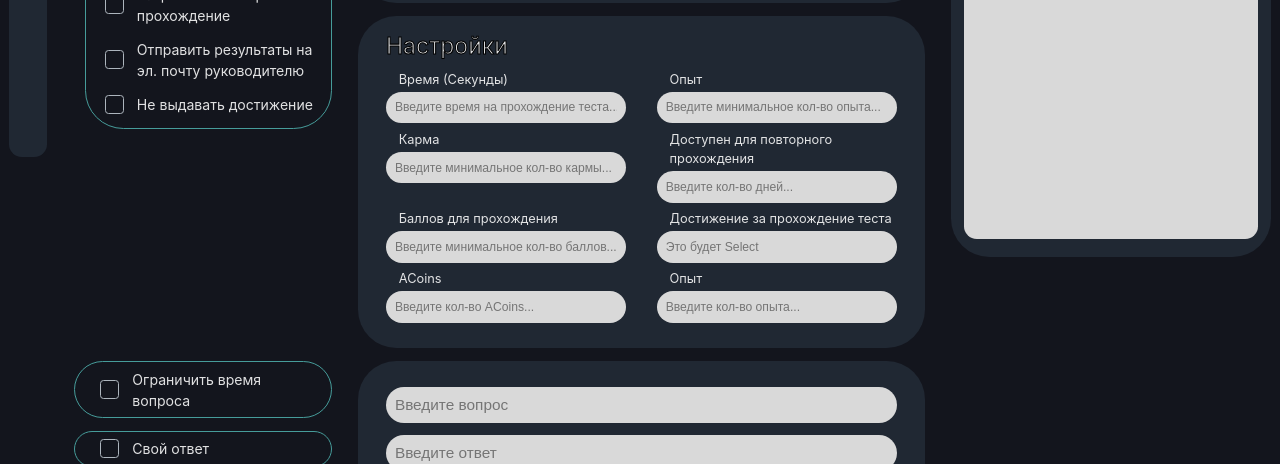
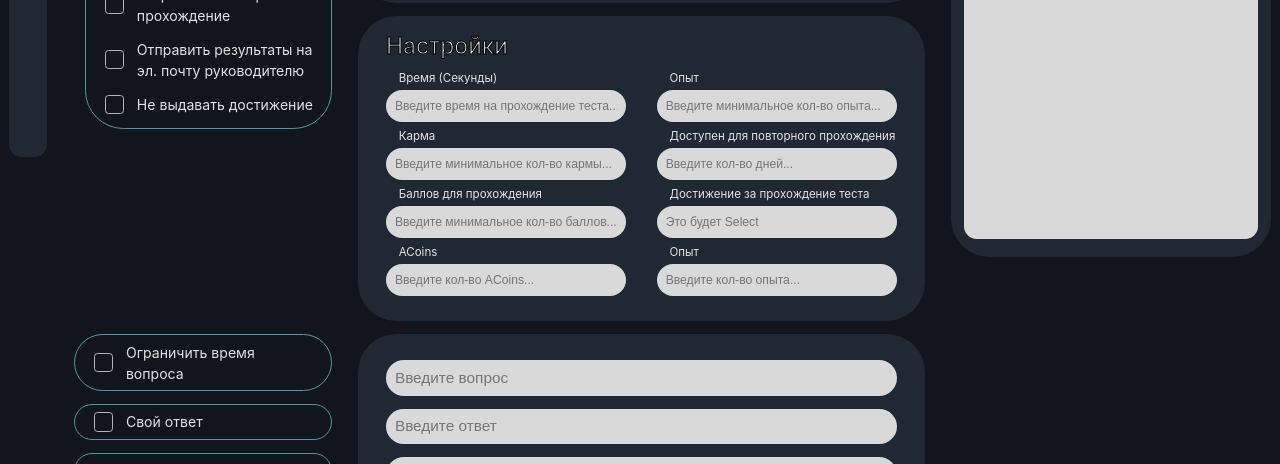
Before and after one commit to DemiFarkov/Gamification, a React (Vite) app: page /#/pages/createTest in a window 1280 px wide. Shown: the part 336-800 px from the top of the page. Built offline with nearby package versions, Linux system fonts and the light colour scheme.

Commit message:
Test update v2.2

```diff
--- a/src/pages/createTest/test.module.css
+++ b/src/pages/createTest/test.module.css
@@ -77,7 +77,7 @@
     width: 100%;
     align-items: center;
     user-select: none;
-    padding: .5vw 2vw .5vw 2vw;
+    padding: .5vw 2vw .5vw 1.5vw;
     margin-bottom: 1vw;
     border: 1px solid #469C9A;
     border-radius: 3vw;
@@ -225,7 +225,7 @@
 .TestSettingsinputName {
     margin: 0 0 .2vw 1vw;
     text-align: start;
-    font-size: 1vw;
+    font-size: .9vw;
 }
 
 .TestSettingsInputTitle {
```
